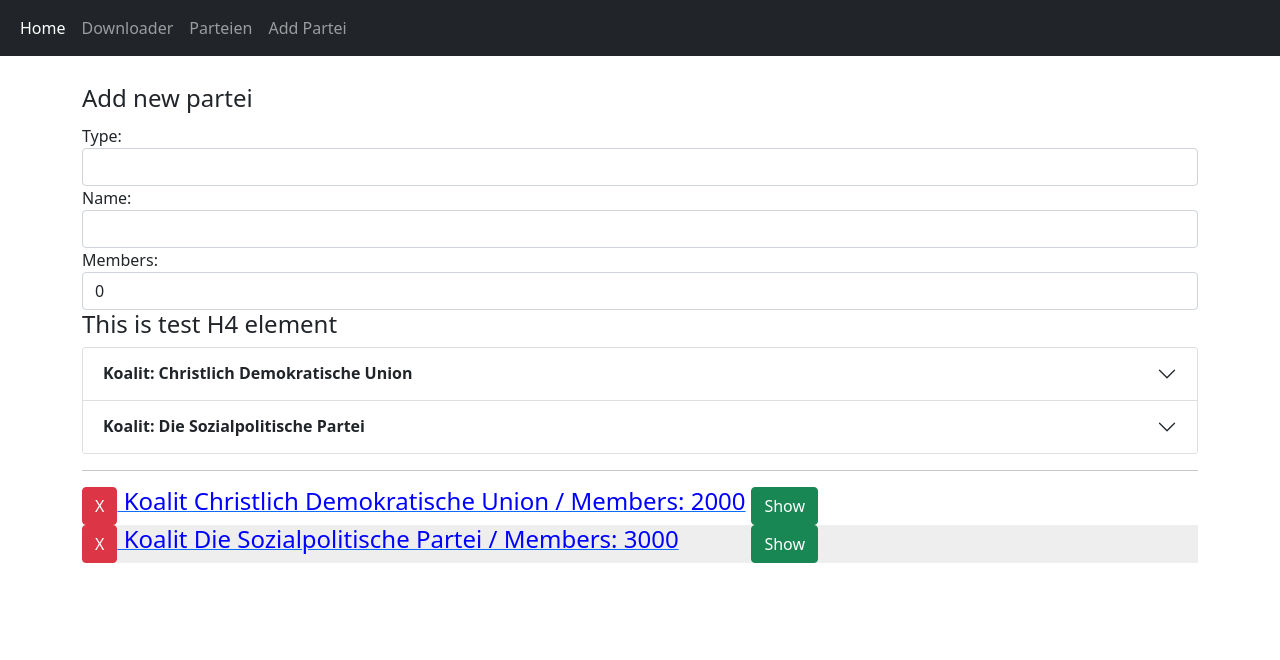
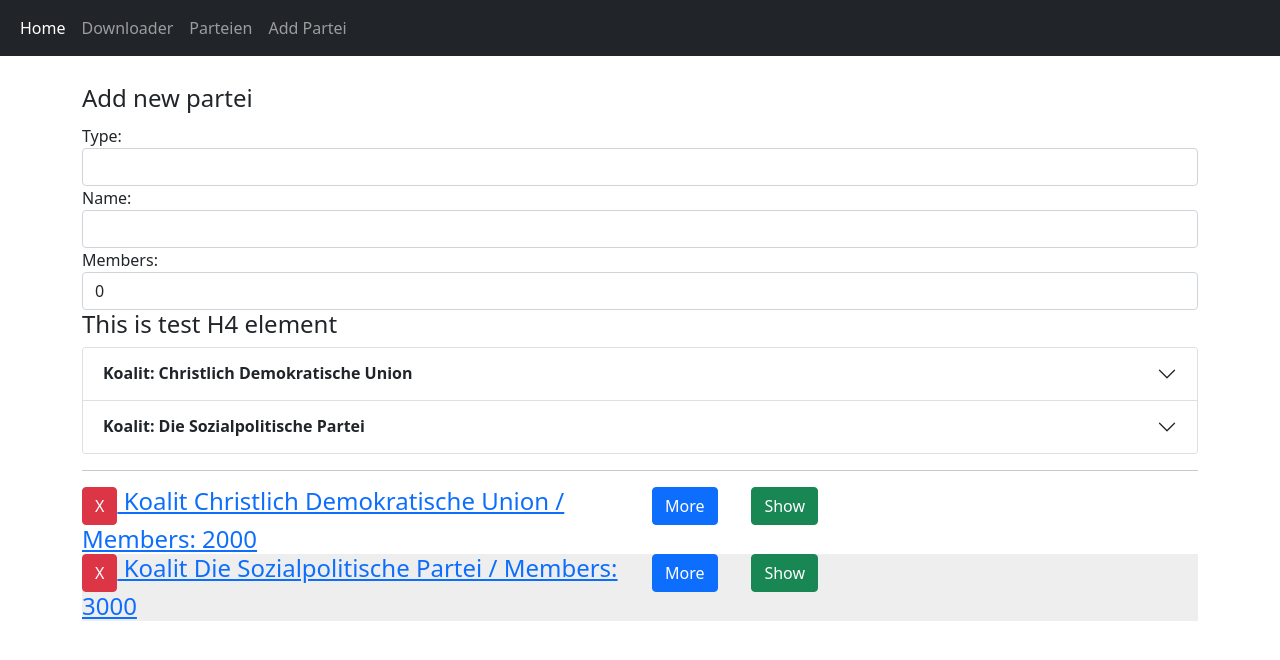
Before and after one commit to dskeremedchiev/ITStep-Blubito, an Angular app in the folder angular/my-first-project/: page / in a window 1280 px wide. Shown: the top 660 px of the page. Built offline with nearby package versions, Linux system fonts and the light colour scheme.

Commit message:
using queryParams and documentFragment
using queryParams and documentFragment

```diff
--- a/angular/my-first-project/src/app/partei/partei.component.html
+++ b/angular/my-first-project/src/app/partei/partei.component.html
@@ -3,13 +3,23 @@ class="btn btn-danger"
 (click)="removePartei(parteiId)"
 >X</button> -->
 <div class="row">
-    <div class="col-xs-12 col-md-8">
+    <div class="col-xs-10 col-md-6">
         <ng-content></ng-content>
         <!-- {{testhtml}} -->
         <h4 #myH4Element>
-            <!-- {{ getParteiFullName() }} / Members: {{ parteiElement.members }} -->
-            {{parteiElement.parteiType}} {{ parteiElement.name }} / Members: {{ parteiElement.members }}
+            <a [routerLink]="['/viewpartei', parteiId]">
+                <!-- {{ getParteiFullName() }} / Members: {{ parteiElement.members }} -->
+                {{parteiElement.parteiType}} {{ parteiElement.name }} / Members: {{ parteiElement.members }}
+            </a>
         </h4>
+    </div>
+    <div class="col-xs-2 col-md-2">
+        <a
+            [routerLink]="['/viewpartei',parteiId]"
+            [queryParams]="{showlist:1}"
+            fragment="someNewAnchor"
+            class="btn btn-primary"
+        >More</a>
         <button
             class="btn float-end"
             [ngClass]="{'btn-primary':showList, 'btn-success':!showList}"
--- a/angular/my-first-project/src/app/partei/partei.component.ts
+++ b/angular/my-first-project/src/app/partei/partei.component.ts
@@ -17,6 +17,7 @@ import {
   OnDestroy,
   ContentChild
 } from "@angular/core";
+import { ActivatedRoute } from "@angular/router";
 import { LoggingService } from "../services/logging.service";
 
 @Component({
@@ -47,7 +48,10 @@ export class ParteiComponent
   @ViewChild('myH4Element') myH4Element!:ElementRef;
   @ContentChild('contentButton') contentButton!:ElementRef;
   showList=false;
-  constructor(private loggingService: LoggingService){
+  constructor(
+    private loggingService: LoggingService,
+    private route: ActivatedRoute
+    ){
     // console.log("Constructor called");
     // console.log("H4 element:");
     // console.log(this.myH4Element);
@@ -79,6 +83,9 @@ export class ParteiComponent
   //   console.log(this.myH4Element);
   // }
   ngOnInit(): void {
+    if(this.route.snapshot.queryParams['showlist']){
+      this.showList=true;
+    }
     // console.log("ngOnInit called");
     // console.log("H4 element:");
     // console.log(this.myH4Element);
@@ -106,6 +113,8 @@ export class ParteiComponent
   //   console.log(this.myH4Element);
   // }
   // ngAfterViewInit(): void{
+    // this.showList=false;
+
   //   console.log("ngAfterViewInit called");
   //   // console.log("H4 element:");
   //   // console.log(this.myH4Element);
--- a/angular/my-first-project/src/app/parteien/parteien.component.html
+++ b/angular/my-first-project/src/app/parteien/parteien.component.html
@@ -25,7 +25,7 @@
             (click)="removePartei(i)"
         >X</button> -->
         <!-- <app-partei [partei]="partei" (parteiDeleted)="onRemovePartei($event)" [parteiId]="i" [testhtml]="testhtml"> -->
-        <a [routerLink]="['/viewpartei', i]">
+
             <app-partei
                 [partei]="partei"
                 [parteiId]="i"
@@ -38,7 +38,7 @@
                     #contentButton
                 >X</button>
             </app-partei>
-        </a>
+
     </li>
 </ul>
 <!-- make delete partei button -->
--- a/angular/my-first-project/src/app/view-partei/view-partei.component.ts
+++ b/angular/my-first-project/src/app/view-partei/view-partei.component.ts
@@ -20,7 +20,7 @@ export class ViewParteiComponent implements OnInit {
     private route: ActivatedRoute,
     private parteiDataService: ParteiDataService,
 
-  ) { console.log('constructor');}
+  ) { }
 
   ngOnInit(): void {
     this.id=+this.route.snapshot.params['id'];
```
